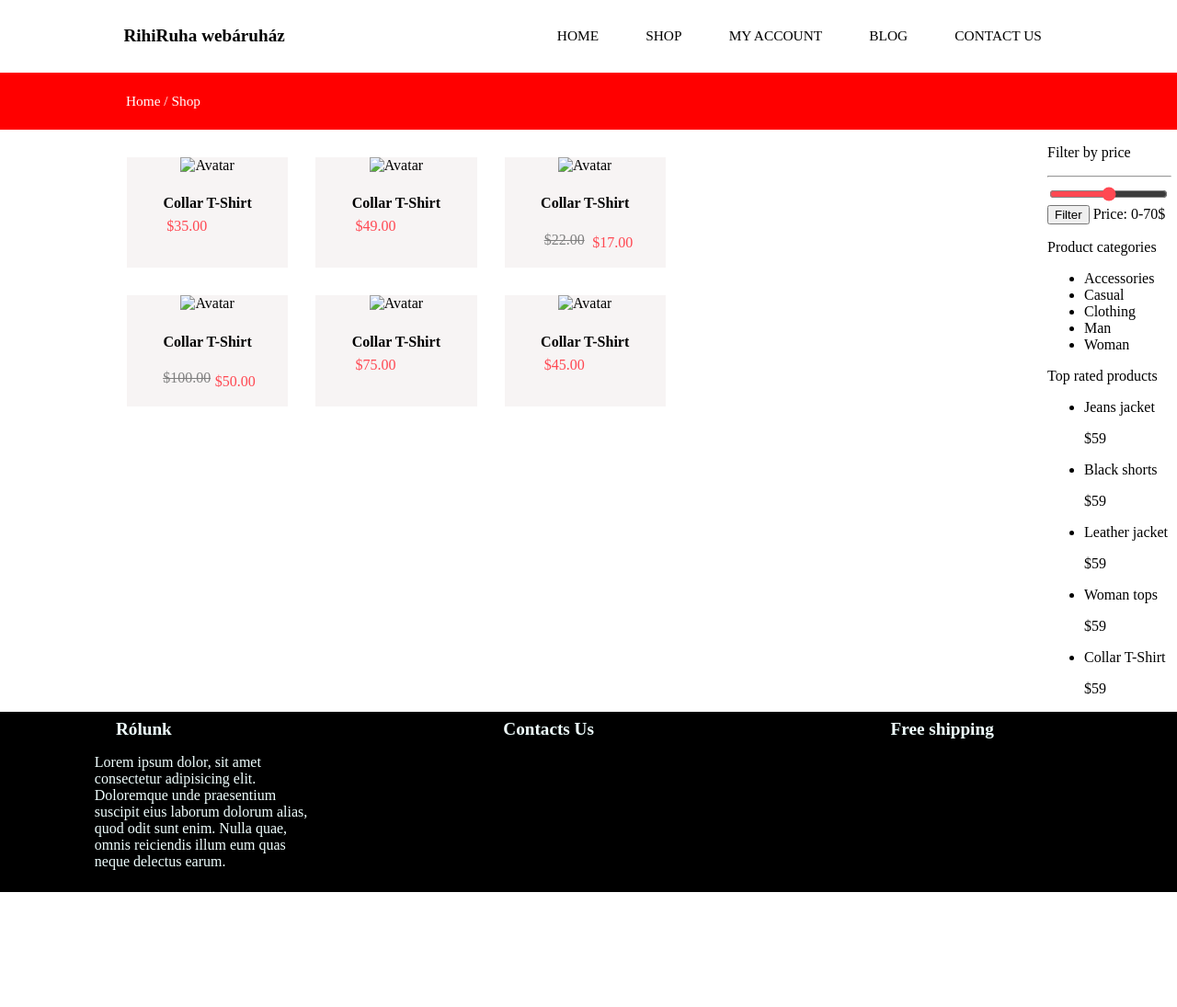
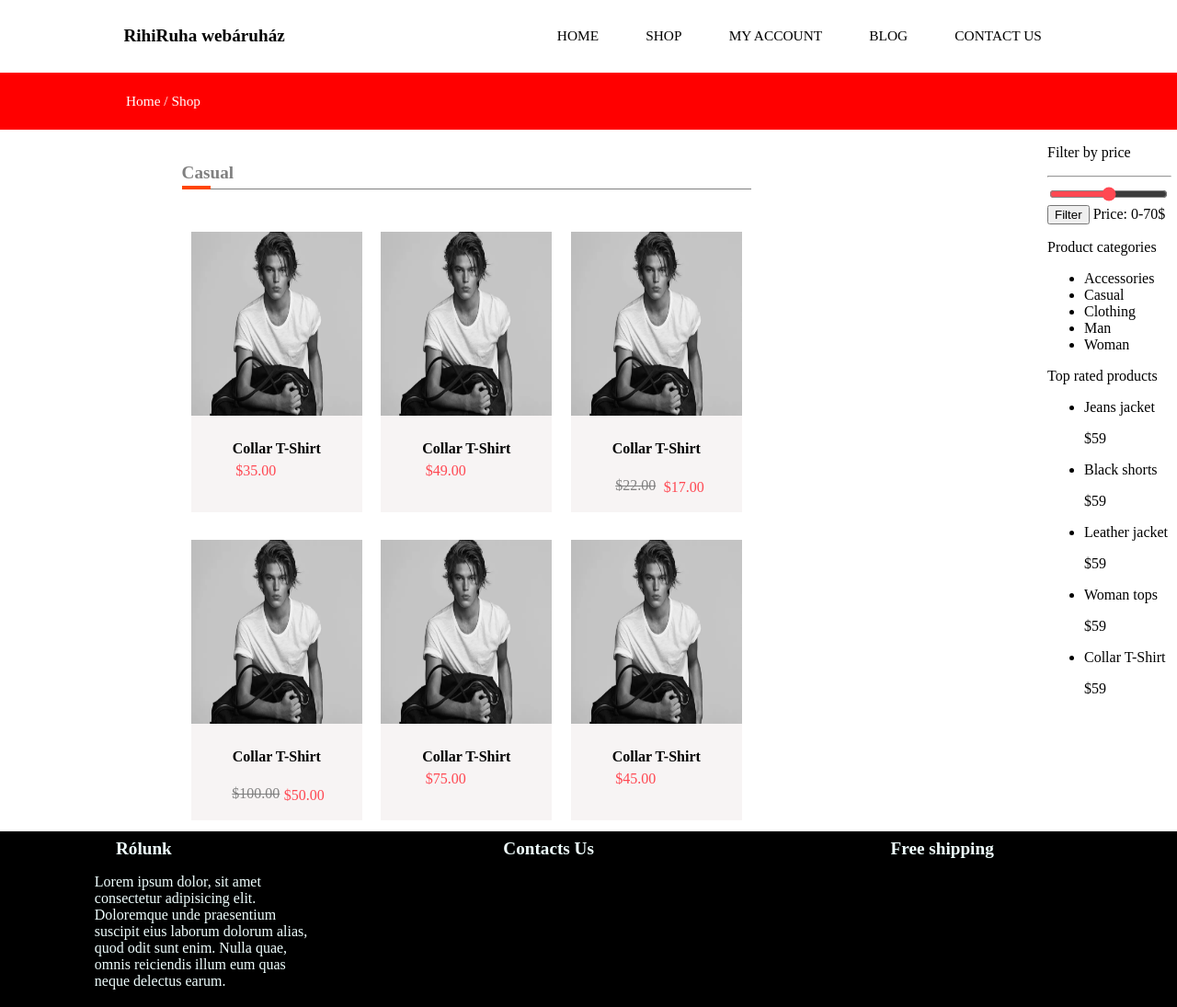
Before and after one commit to Sauher/WebShop, a plain HTML site: page index.html in a window 1280 px wide. Shown: the top 1095 px of the page at 92% size. Before the commit the page ends 978 px from the top, so only its background shows below. Drawn offline with Linux system fonts and the light colour scheme.

Commit message:
WEB-5 kártyák rendezése és cím

```diff
--- a/index.html
+++ b/index.html
@@ -66,21 +66,24 @@
           </li>
         </ul>
       </div>
+      <div class="container">
 
+        <div class="bal">
 
+          <h2>Casual</h2>
           <div class="flex">
 
             <div class="card">
-            <img src="/ruhakep/kep1.jpg" alt="Avatar" style="width:100%" id="kep1">
-            <div class="container">
+                <img src="/kepek/jordanbarrett.jpg" alt="Avatar" style="width:100%" id="kep1">
+                <div class="ruha">
                     <h4><b>Collar T-Shirt</b></h4>
                     <p class="ar">$35.00</p>
                 </div>
             </div>
 
             <div class="card">
-            <img src="/ruhakep/kep1.jpg" alt="Avatar" style="width:100%" id="kep1">
-            <div class="container">
+                <img src="/kepek/jordanbarrett.jpg" alt="Avatar" style="width:100%" id="kep1">
+                <div class="ruha">
                     <h4><b>Collar T-Shirt</b></h4>
                     <p class="ar">$49.00</p>
 
@@ -88,8 +91,8 @@
             </div>
 
             <div class="card">
-            <img src="/ruhakep/kep1.jpg" alt="Avatar" style="width:100%" id="kep1">
-            <div class="container">
+                <img src="/kepek/jordanbarrett.jpg" alt="Avatar" style="width:100%" id="kep1">
+                <div class="ruha">
                     <h4><b>Collar T-Shirt</b></h4>
                     <s>$22.00</s>
                     <p class="ar2">$17.00</p>
@@ -99,8 +102,8 @@
 
         <div class="flex">
             <div class="card">
-            <img src="/ruhakep/kep1.jpg" alt="Avatar" style="width:100%" id="kep1">
-            <div class="container">
+                <img src="/kepek/jordanbarrett.jpg" alt="Avatar" style="width:100%" id="kep1">
+                <div class="ruha">
                     <h4><b>Collar T-Shirt</b></h4>
                     <s>$100.00</s>
                     <p class="ar2">$50.00</p>
@@ -108,18 +111,20 @@
             </div>
 
             <div class="card">
-            <img src="/ruhakep/kep1.jpg" alt="Avatar" style="width:100%" id="kep1">
-            <div class="container">
+                <img src="/kepek/jordanbarrett.jpg" alt="Avatar" style="width:100%" id="kep1">
+                <div class="ruha">
                     <h4><b>Collar T-Shirt</b></h4>
                     <p class="ar">$75.00</p>
                 </div>
             </div>
 
             <div class="card">
-            <img src="/ruhakep/kep1.jpg" alt="Avatar" style="width:100%" id="kep1">
-            <div class="container">
+                <img src="/kepek/jordanbarrett.jpg" alt="Avatar" style="width:100%" id="kep1">
+                <div class="ruha">
                     <h4><b>Collar T-Shirt</b></h4>
                     <p class="ar">$45.00</p>
+                </div>
+            </div>
           </div>
         </div>
       </div>
--- a/style.css
+++ b/style.css
@@ -77,9 +77,8 @@ footer> div{
 }
 .card {
   transition: 0.3s;
-  width: 17%;
+  width: 30%;
   background-color: rgb(247, 244, 244);
-  margin-left: 30px;
   margin-top: 30px;
   }
 
@@ -87,15 +86,16 @@ footer> div{
   display: flex;
   flex-wrap: wrap;
   text-align: center;
-  margin-left: 100px;
+  justify-content: space-around;
   }
-  .container {
+  .ruha {
   padding: 2px 16px;
   background-color: rgb(247, 244, 244);
   }
 
   #kep1{
   height: 200px;
+  width: 30%;
   }
 
   .ar{
@@ -115,3 +115,28 @@ footer> div{
   color: gray;
   padding-right: 45px;
   }
+
+  h2{
+    border-bottom: 1px solid gray;
+    font-size: 1.5vw;
+    color: gray;
+  }
+
+h2::after{
+    content: '';
+    border-bottom: 4px solid orangered;
+    display: block;
+    margin-bottom: -1px;
+    max-width: 5%;
+    padding-top: 0.5%;
+}
+
+.bal {
+  width: 70%;
+  margin-right: 2%;
+}
+
+.container {
+  display: flex;
+  margin: 20px 15%;
+}
```
Also changed, not shown: kepek/jordanbarrett.jpg (added). Lines whose indentation alone changed are shown as unchanged.
